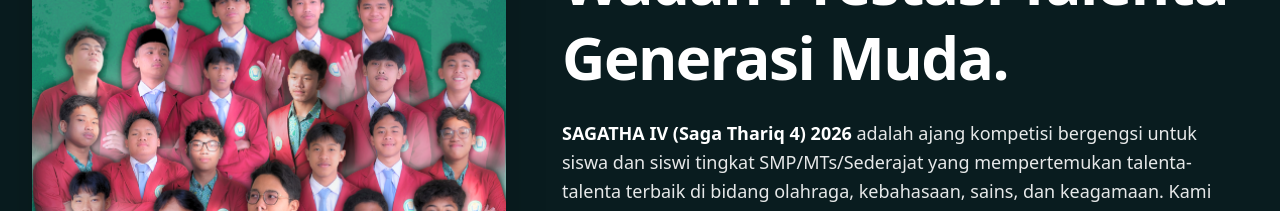
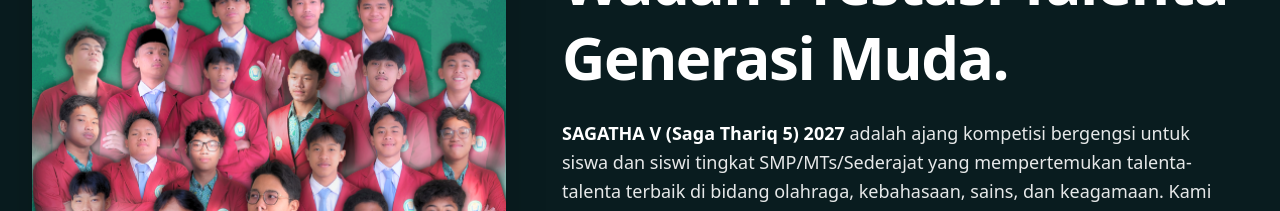
Before and after one commit to elfarizidan/sagatha, a Next.js app: page / in a window 1280 px wide. Shown: the part 1040-1251 px from the top of the page. Built offline with nearby package versions, Linux system fonts and the light colour scheme.

Commit message:
Update About.tsx

```diff
--- a/app/components/About.tsx
+++ b/app/components/About.tsx
@@ -103,7 +103,7 @@ export default function About() {
             </h2>
 
             <p className="text-sm sm:text-base lg:text-lg text-white/90 leading-relaxed max-w-2xl mb-6 sm:mb-10">
-              <strong className="text-white">SAGATHA IV (Saga Thariq 4) 2026</strong> adalah ajang kompetisi bergengsi untuk siswa dan siswi tingkat SMP/MTs/Sederajat yang mempertemukan talenta-talenta terbaik di bidang olahraga, kebahasaan, sains, dan keagamaan. Kami hadir untuk memacu semangat keunggulan, sportivitas, dan kreativitas generasi muda masa depan.
+              <strong className="text-white">SAGATHA V (Saga Thariq 5) 2027</strong> adalah ajang kompetisi bergengsi untuk siswa dan siswi tingkat SMP/MTs/Sederajat yang mempertemukan talenta-talenta terbaik di bidang olahraga, kebahasaan, sains, dan keagamaan. Kami hadir untuk memacu semangat keunggulan, sportivitas, dan kreativitas generasi muda masa depan.
             </p>
 
             {/* 3 Stats Row */}
```
